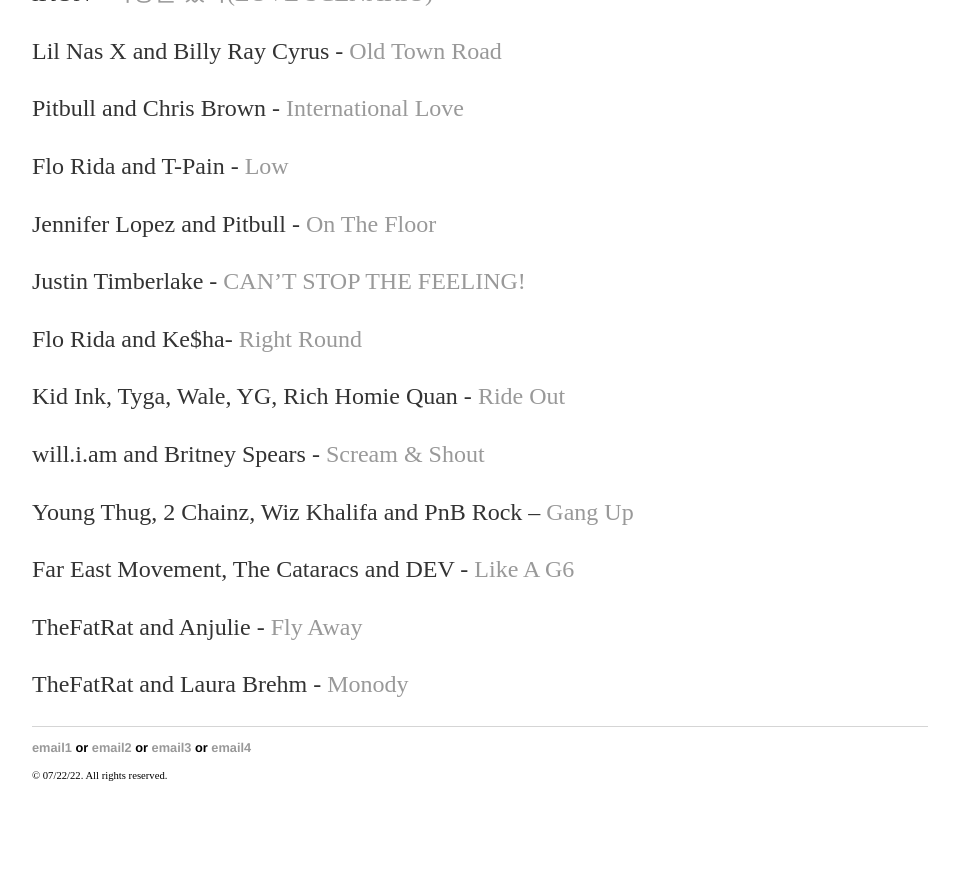
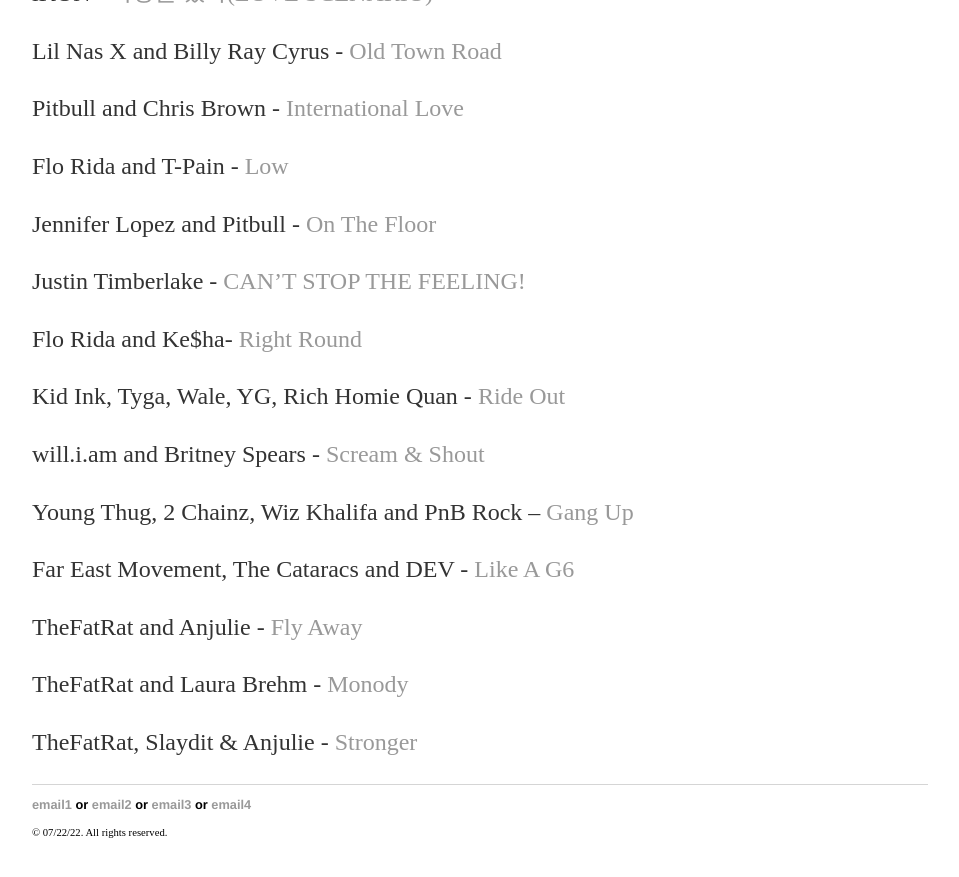
Before and after one commit to yjkweon24/yjkweon24.github.io, a Jekyll site: the page built from _posts/2018-10-23-songs-that-i-love.md, in a window 1280 px wide and 900 px high, scrolled down 21215 px. Shown: the top 877 px of the window, without its empty margins (160-1119 px from the left). Built offline with Jekyll 4.4.1, drawn with Linux system fonts in a browser that asks for light colours; before the commit the page ends 22058 px from its top, so only the background shows below that.

Commit message:
Update 2018-10-23-songs-that-i-love.md

```diff
--- a/_posts/2018-10-23-songs-that-i-love.md
+++ b/_posts/2018-10-23-songs-that-i-love.md
@@ -754,3 +754,5 @@
 TheFatRat and Anjulie - [Fly Away](https://www.youtube.com/watch?v=cMg8KaMdDYo&ab_channel=TheFatRat)
 
 TheFatRat and Laura Brehm - [Monody](https://www.youtube.com/watch?v=B7xai5u_tnk&ab_channel=TheFatRat)
+
+TheFatRat, Slaydit & Anjulie - [Stronger](https://www.youtube.com/watch?v=gHgv19ip-0c&ab_channel=TheFatRat)
```
